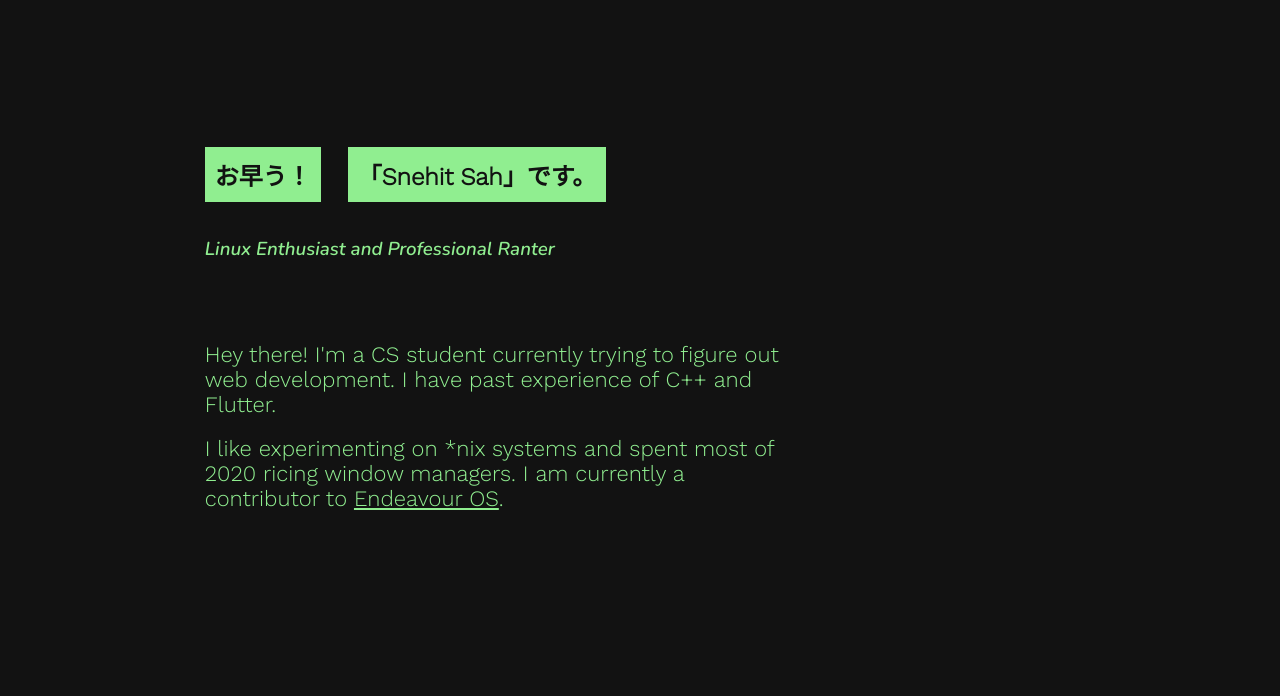
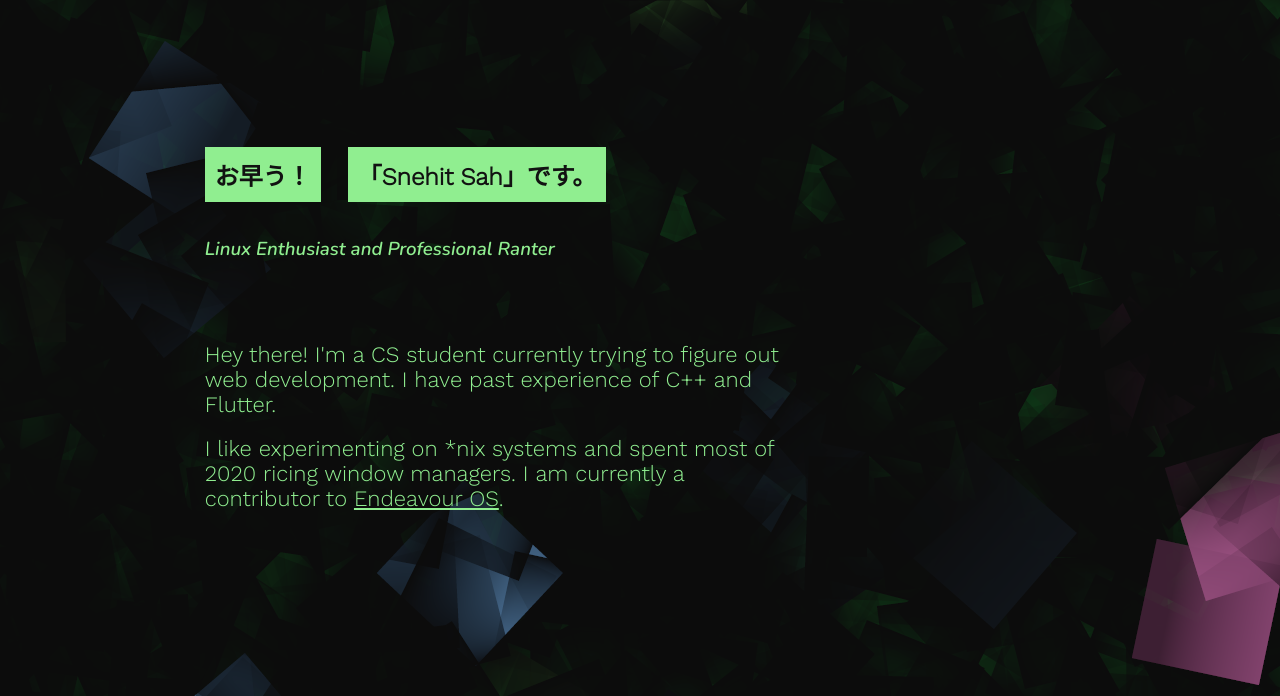
Before and after one commit to flyingcakes85/flyingcakes85.github.io.old, a plain HTML site: page index.html in a window 1280 px wide. Shown: the part 104-800 px from the top of the page. Drawn offline with nearby package versions, Linux system fonts and the light colour scheme.

Commit message:
Image name fix

```diff
--- a/style.css
+++ b/style.css
@@ -16,7 +16,7 @@ section {
 }
 
 .rootContent {
-  background-image: url(assets/out.jpg);
+  background-image: url(assets/cover.png);
   background-repeat: no-repeat;
   background-position: right;
   min-height: 100vh;
```
